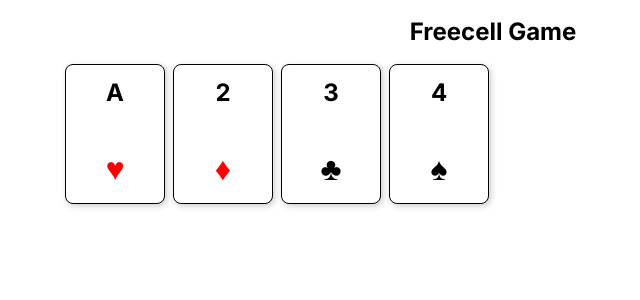
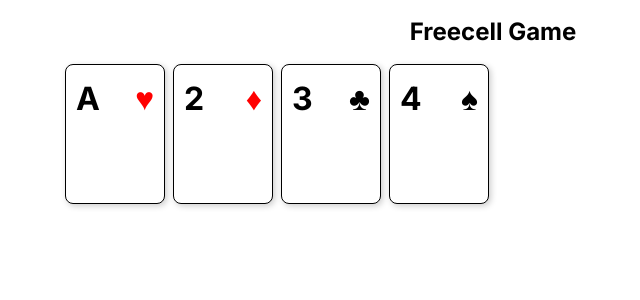
Before and after one commit to upupgames/freecell-react, a Next.js app: page / in a window 1280 px wide. Shown: the top 300 px of the page, without its empty margins (147-787 px from the left). Built offline with nearby package versions, Linux system fonts and the light colour scheme.

Commit message:
Card rank and suit are properly displayed at the top of the card

```diff
--- a/src/components/Card.tsx
+++ b/src/components/Card.tsx
@@ -59,8 +59,12 @@ const Card: React.FC<CardProps> = ({ suit, rank }) => {
 
   return (
     <div className={styles.card}>
-      <div className={styles.cardRank}>{rankDisplay()}</div>
-      <div className={suitClass()}>{suitDisplay()}</div>
+      <div className={styles.topLeft}>
+        <div className={styles.cardRank}>{rankDisplay()}</div>
+      </div>
+      <div className={styles.topRight}>
+        <div className={suitClass()}>{suitDisplay()}</div>
+      </div>
     </div>
   );
 };
--- a/src/styles/Card.module.css
+++ b/src/styles/Card.module.css
@@ -4,6 +4,7 @@
   border: 1px solid #000;
   border-radius: 8px;
   background-color: white;
+  position: relative;
   display: flex;
   flex-direction: column;
   justify-content: space-between;
@@ -12,8 +13,20 @@
   box-shadow: 2px 2px 6px rgba(0,0,0,0.2);
 }
 
+.topLeft {
+  position: absolute;
+  top: 10px;
+  left: 10px;
+}
+
+.topRight {
+  position: absolute;
+  top: 10px;
+  right: 10px;
+}
+
 .cardRank {
-  font-size: 1.5em;
+  font-size: 2em;
   font-weight: bold;
 }
 
```
